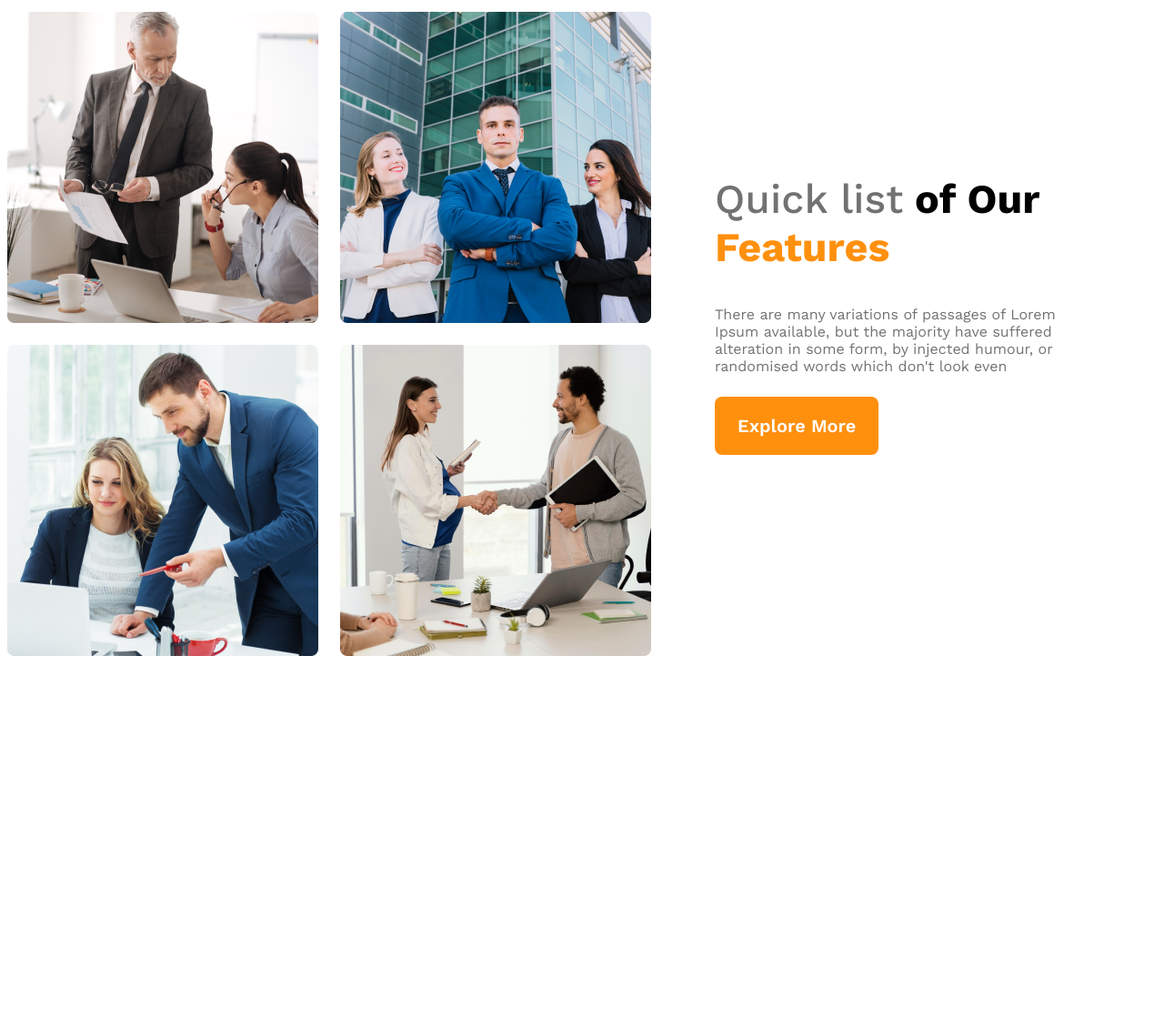
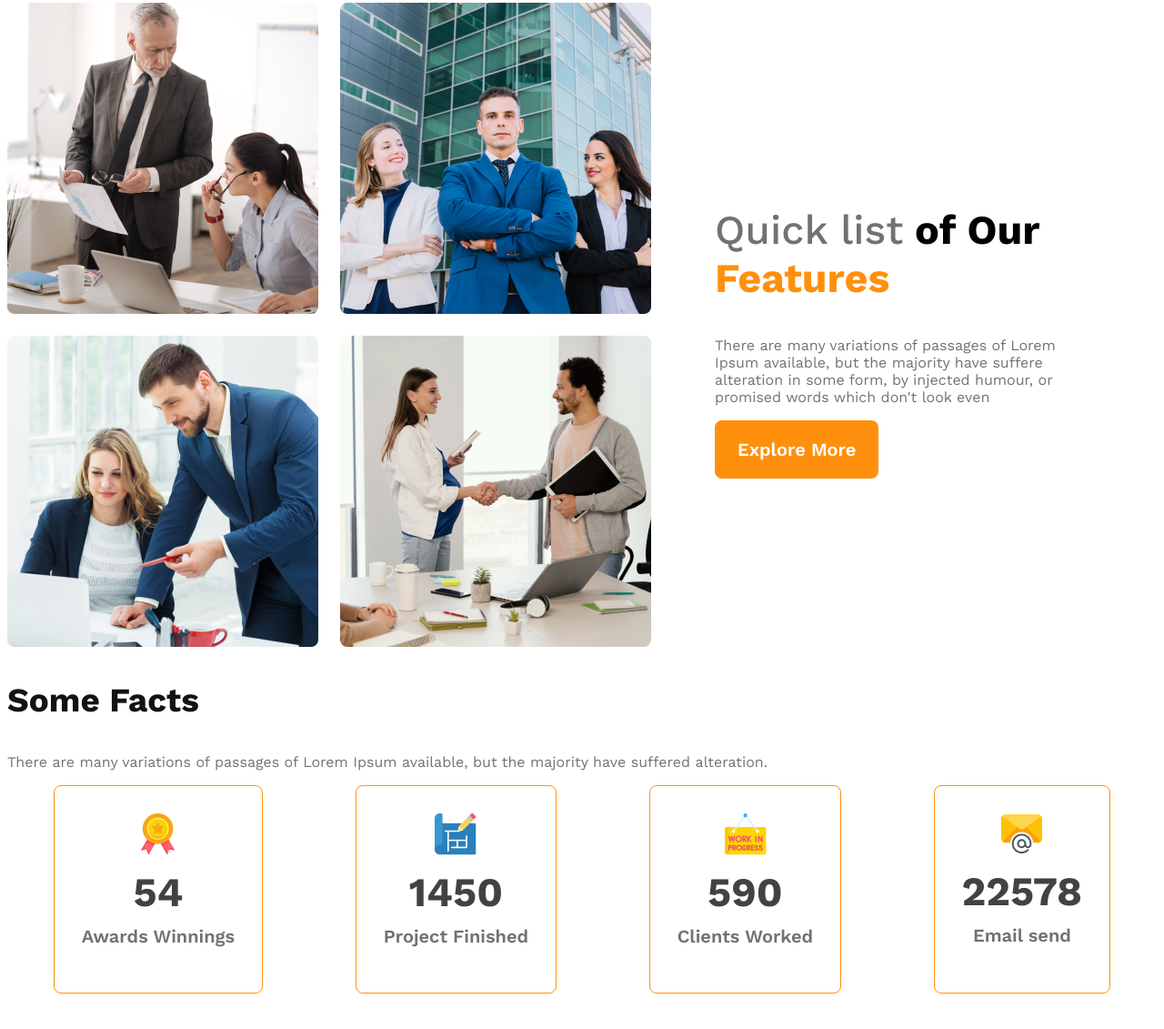
Before and after one commit to fazleyrabbi8/g3-architecht-website, a plain HTML site: page index.html in a window 1280 px wide. Shown: the part 1052-2183 px from the top of the page at 91% size. Before the commit the page ends 1781 px from the top, so only its background shows below. Drawn offline with nearby package versions, Linux system fonts and the light colour scheme.

Commit message:
featuresection

```diff
--- a/index.html
+++ b/index.html
@@ -22,7 +22,7 @@
     <header>
         <nav>
 
-            <h3 class="nav-title">G3 Architects</h3>
+            <h3 class="sectiontitle">G3 Architects</h3>
 
             <ul>
                 <li><a href="">Home</a></li>
@@ -36,7 +36,7 @@
                 <h1 class="bannertitle">Brand New
                     Group of Architects
                 </h1>
-                <p class="bannerdescription">There are many variations of passages of Lorem Ipsum available, but the
+                <p class="text-light-gray">There are many variations of passages of Lorem Ipsum available, but the
                     majority have suffered alteration in some form, by injected humour, or randomised words which don't
                     look
                     even</p>
@@ -46,11 +46,12 @@
         </div>
 
     </header>
-    <!-- feature section -->
+
     <main>
+        <!-- teamsection -->
 
-        <section class="feature-section">
-            <div class="featureimages">
+        <section class="team-section">
+            <div class="teamimages">
                 <img src="images/team1.png" alt="team1" class="image1">
                 <img src="images/team2.png" alt="team2" class="image2">
                 <img src="images/team3.png" alt="team3" class="image3">
@@ -58,22 +59,57 @@
 
             </div>
 
-            <div class="featureshow">
+            <div class="teamshow">
 
-                <h1 class="feature-title"><span class="quiclist">Quick list</span> <span>of Our
+                <h1 class="team-title"><span class="quiclist text-light-gray">Quick list</span> <span>of Our
 
-                </span> <span class="Featurestext">Features</span></h1>
+                    </span> <span class="teamstext">Features</span></h1>
 
-                <p class="featuredescription">There are many variations of passages of Lorem Ipsum available,
-                    but the majority have suffered
-                    alteration in some form, by injected humour, or randomised words which don't look even</p>
-                    <button class="button-primary">Explore More</button>
+                <p class="text-light-gray">There are many variations of passages of Lorem Ipsum available,
+                    but the majority have suffere
+                    alteration in some form, by injected humour, or promised words which don't look even</p>
+                <button class="button-primary">Explore More</button>
 
 
             </div>
         </section>
 
+        <!-- feature section -->
 
+        <section class="featuredsection"></section>
+
+        <!-- somefacts -->
+        <section class="facts">
+
+            <h3 class="sectiontitle"> Some Facts</h3>
+
+            <p class="text-light-gray">There are many variations of passages of Lorem Ipsum available,
+                but the majority have suffered
+                alteration.</p>
+                <div class="factscardcontainer">
+                    <div class="card">
+                        <img src="images/icons/ribon.png" alt="">
+                        <h4 class="cardstats">54</h4>
+                        <p class="cardtitle text-light-gray">Awards Winnings</p>
+                    </div>
+                    <div class="card">
+                        <img src="images/icons/projects.png" alt="">
+                        <h4 class="cardstats">1450</h4>
+                        <p class="cardtitle text-light-gray">Project Finished</p>
+                    </div>
+                    <div class="card">
+                        <img src="images/icons/customers.png" alt="">
+                        <h4 class="cardstats">590</h4>
+                        <p class="cardtitle text-light-gray">Clients Worked</p>
+                    </div>
+                    <div class="card">
+                        <img src="images/icons/email.png" alt="">
+                        <h4 class="cardstats">22578</h4>
+                        <p class="cardtitle text-light-gray">Email send</p>
+                    </div>
+                </div>
+
+        </section>
 
     </main>
 
--- a/styles/architect.css
+++ b/styles/architect.css
@@ -3,6 +3,19 @@
     font-family: 'Open Sans', sans-serif;
     font-family: 'Work Sans', sans-serif;
 }
+
+.text-light-gray {
+    color: #727272;
+
+}
+
+.sectiontitle {
+    color: #131313;
+    font-size: 2.3rem;
+    font-weight: 700;
+}
+
+
 
 header {
     background: rgba(255, 144, 14, 0.10);
@@ -14,13 +27,6 @@ nav {
     justify-content: space-between;
     align-items: center;
 }
-
-.nav-title {
-    color: #131313;
-    font-size: 2.3rem;
-    font-weight: 700;
-}
-
 
 nav>ul {
     display: flex;
@@ -39,6 +45,11 @@ nav li {
 nav li a {
     text-decoration: none;
     color: #424242;
+}
+
+main {
+    max-width: 1440px;
+    margin: 70PX auto;
 }
 
 .bannercontent {
@@ -74,63 +85,100 @@ nav li a {
     width: 100%;
 }
 
+/* <!-- feature section --> */
+
+.team-section {
+    display: flex;
+    align-items: center;
+}
+
+.teamimages {
+    display: grid;
+    grid-template-columns: repeat(2, 1fr);
+    gap: 1.5rem;
+
+}
+
+.teamshow {
+    padding-left: 70px;
+    padding-right: 70px;
+}
+
+.team-title {
+    font-size: 2.8rem;
+}
+
+.quiclist {
+    font-weight: 500;
+
+}
+
+.teamstext {
+    color: #FF900E;
+    font-weight: 700;
+}
+
+/* facts-style */
+.factscardcontainer {
+    display: flex;
+    justify-content: space-around;
+}
+
+.factscardcontainer .card {
+    border-radius: 8px;
+    border: 1px solid #FF900E;
+    text-align: center;
+    padding: 30px;
+}
+
+.factscardcontainer .cardstats {
+    color: #424242;
+    font-size: 2.8rem;
+    margin-top: 10px;
+    margin-bottom: 10px ;
+}
+.factscardcontainer .cardtitle{
+    font-weight: 600;
+    font-size: 1.25rem;
+    margin-top: 5px
+}
+
+
+
+
+
+
+/* responsive styles */
+
 @media screen and (max-width: 576px) {
 
-    header{
+    header {
         padding: 20px;
     }
-    nav{
+
+    nav,
+    .team-section {
         flex-direction: column;
     }
 
+    .teamimages {
+        grid-template-columns: 1fr;
+    }
+
+    .teamshow {
+        padding-left: 20px;
+        padding-right: 20px;
+    }
 }
 
 @media screen and (min-width:576px) and (max-width:992px) {
 
-    header{
+    header {
         padding: 50px;
     }
 
-    nav{
+    nav,
+    .team-section {
         flex-direction: column;
     }
-
-
-
 }
-
-/* <!-- feature section --> */
-
-.feature-section{
-    display: flex;
-    align-items: center;
-}
-.featureimages{
-    display: grid;
-    grid-template-columns: repeat(2, 1fr);
-    gap: 1.5rem;
-margin-top: 80px;}
-    .featureshow{
-        padding-left: 70px;
-        padding-right: 70px;
-    }
-    .feature-title{
-        font-size: 2.8rem;
-    }
-    .quiclist{
-        color: #727272;
-        font-weight: 500;
-
-    }
-
-    .Featurestext{
-        color: #FF900E;
-        font-weight: 700;
-    }
-
-    .featuredescription{
-        font-size: 16px;
-        color:  #727272;
-        margin-top: 32px;
-        margin-bottom: 24px;
-    }
```
